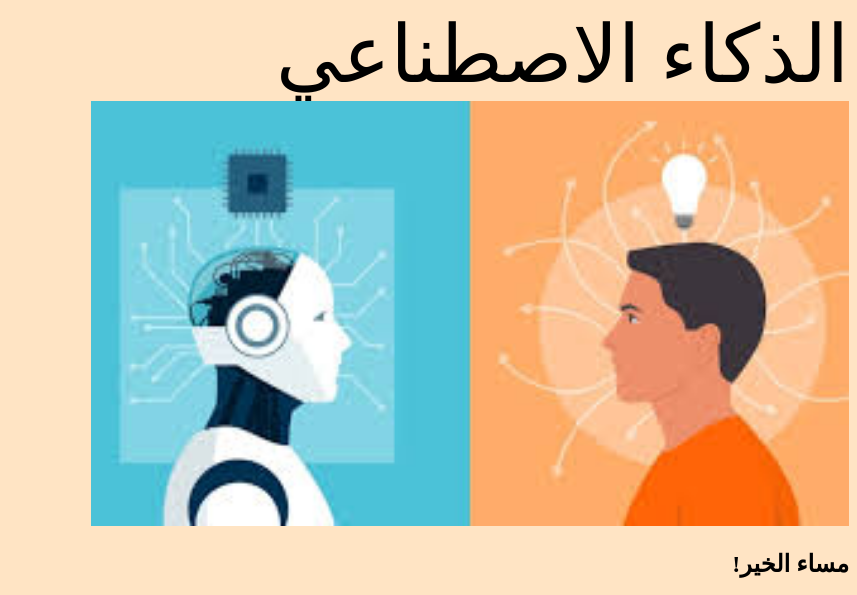
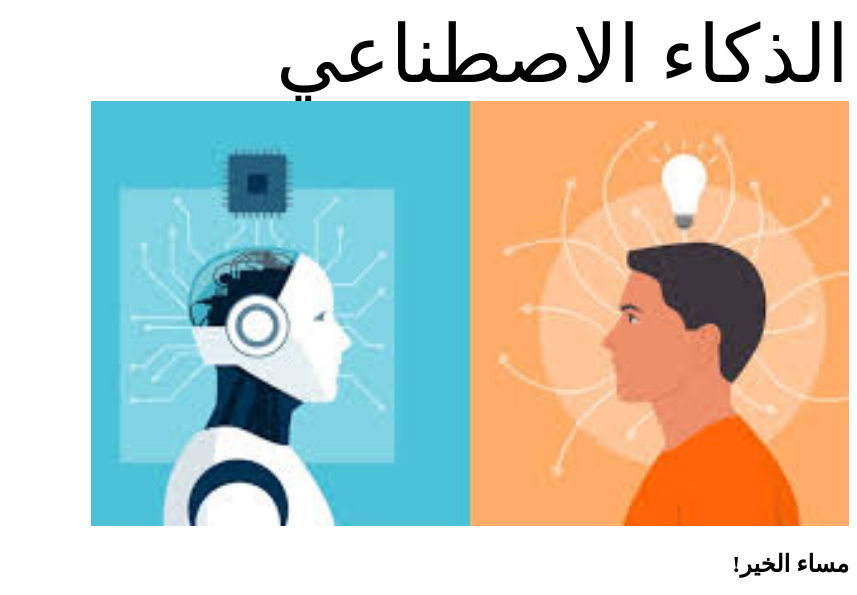
Before and after one commit to almestady/almestady.github.io, a plain HTML site: page index.html in a window 1280 px wide. Shown: the top 595 px of the page, without its empty margins (423-1280 px from the left). Drawn offline with Linux system fonts and the light colour scheme.

Commit message:
Update index.html

```diff
--- a/index.html
+++ b/index.html
@@ -9,7 +9,7 @@
       <img src="ai_1.jpeg" alt="Avatar" style="width:60%">
 
 
-      <body style="background-color:bisque;" onload="fun()">
+      <body  onload="fun()">
         <!-- Top Navigation Menu -->
 <div class="topnav">
 
```
